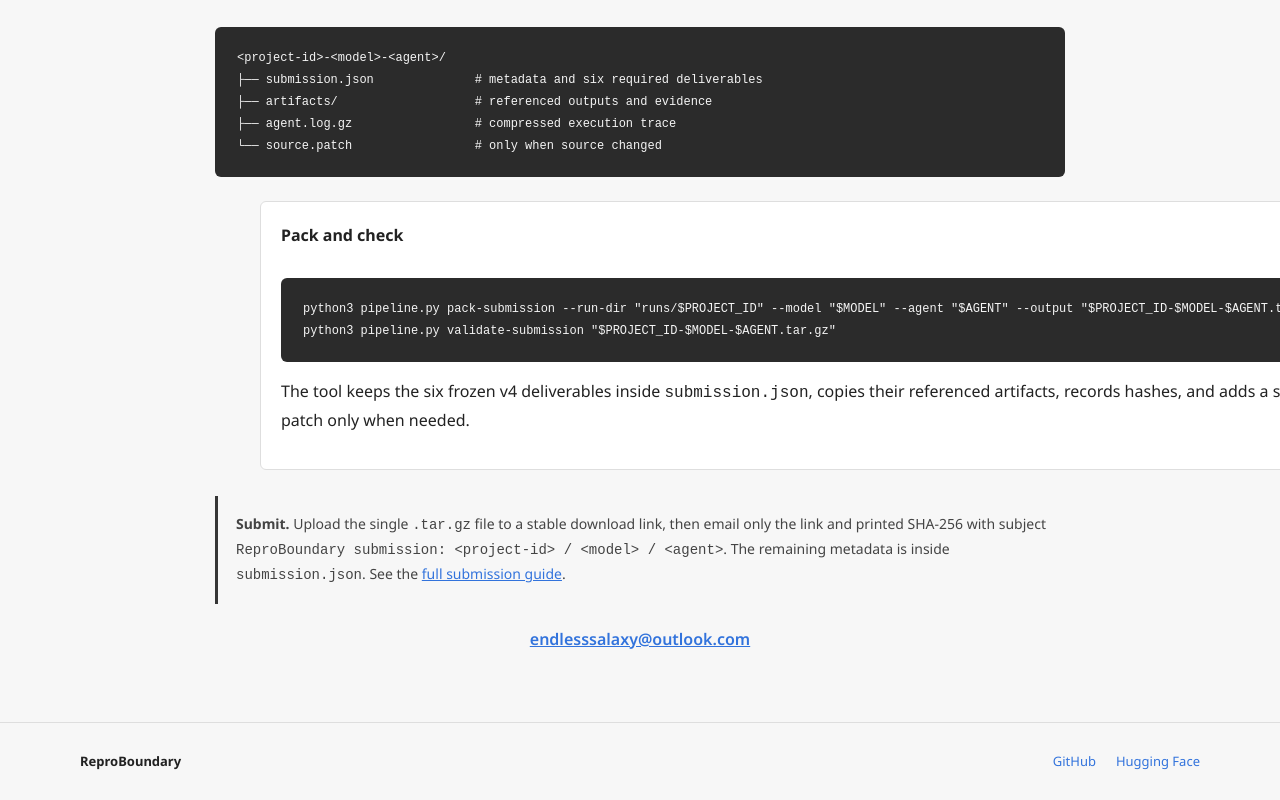
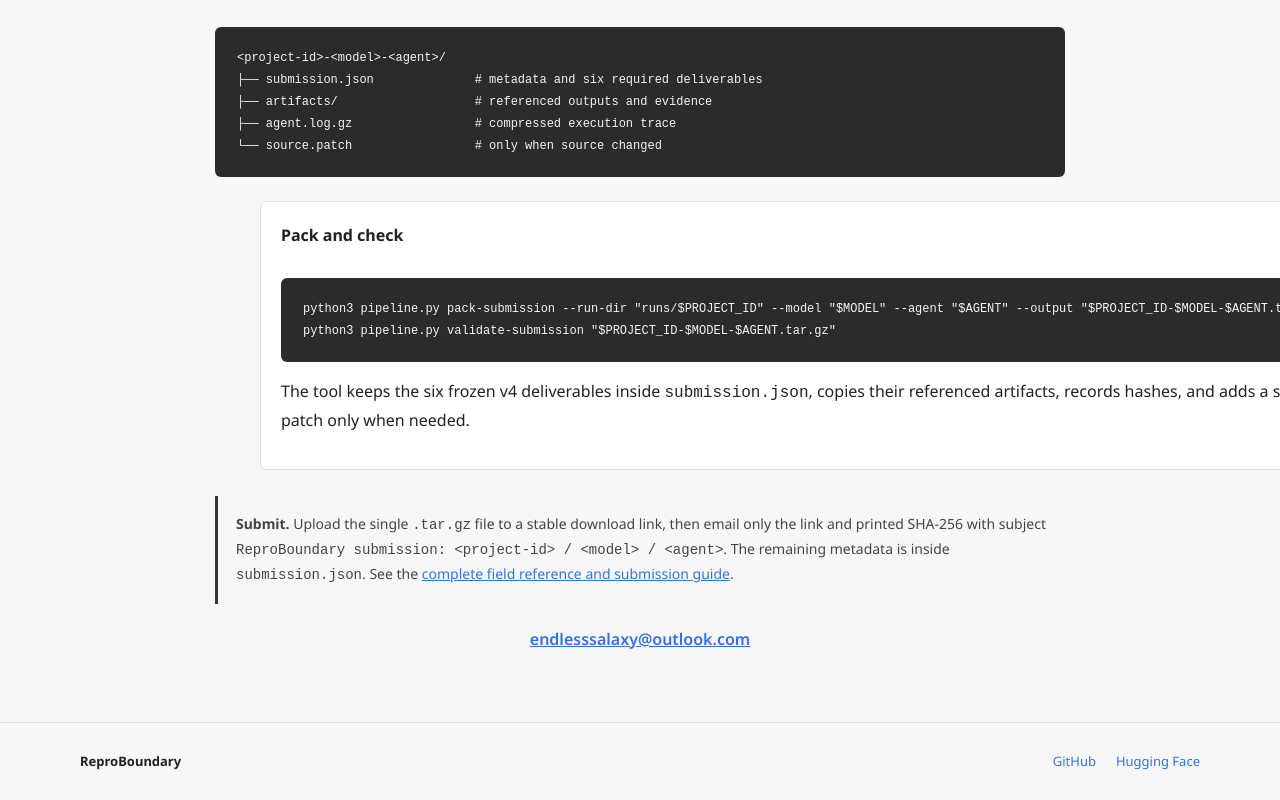
Before and after one commit to ReproBoundary/ReproBoundary.github.io, a plain HTML site: page index.html in a window 1280 px wide. Shown: the part 9990-10790 px from the top of the page. Drawn offline with nearby package versions, Linux system fonts and the light colour scheme.

Commit message:
Add submission field reference

```diff
--- a/index.html
+++ b/index.html
@@ -242,7 +242,7 @@
           <article><h3>Pack and check</h3><pre class="command"><code>python3 pipeline.py pack-submission --run-dir "runs/$PROJECT_ID" --model "$MODEL" --agent "$AGENT" --output "$PROJECT_ID-$MODEL-$AGENT.tar.gz"
 python3 pipeline.py validate-submission "$PROJECT_ID-$MODEL-$AGENT.tar.gz"</code></pre><p>The tool keeps the six frozen v4 deliverables inside <code>submission.json</code>, copies their referenced artifacts, records hashes, and adds a source patch only when needed.</p></article>
         </div>
-        <p class="scope-box"><strong>Submit.</strong> Upload the single <code>.tar.gz</code> file to a stable download link, then email only the link and printed SHA-256 with subject <code>ReproBoundary submission: &lt;project-id&gt; / &lt;model&gt; / &lt;agent&gt;</code>. The remaining metadata is inside <code>submission.json</code>. See the <a href="https://github.com/ReproBoundary/ReproBoundary.github.io/blob/main/SUBMIT_A_RUN.md">full submission guide</a>.</p>
+        <p class="scope-box"><strong>Submit.</strong> Upload the single <code>.tar.gz</code> file to a stable download link, then email only the link and printed SHA-256 with subject <code>ReproBoundary submission: &lt;project-id&gt; / &lt;model&gt; / &lt;agent&gt;</code>. The remaining metadata is inside <code>submission.json</code>. See the <a href="https://github.com/ReproBoundary/ReproBoundary.github.io/blob/main/SUBMIT_A_RUN.md">complete field reference and submission guide</a>.</p>
         <p class="submission-contact"><a class="email-link" href="mailto:endlesssalaxy@outlook.com?subject=ReproBoundary%20submission%3A%20%3Cproject-id%3E%20%2F%20%3Cmodel%3E%20%2F%20%3Cagent%3E">endlesssalaxy@outlook.com</a></p>
       </div>
     </section>
```
Also changed, not shown: 1 other file.
